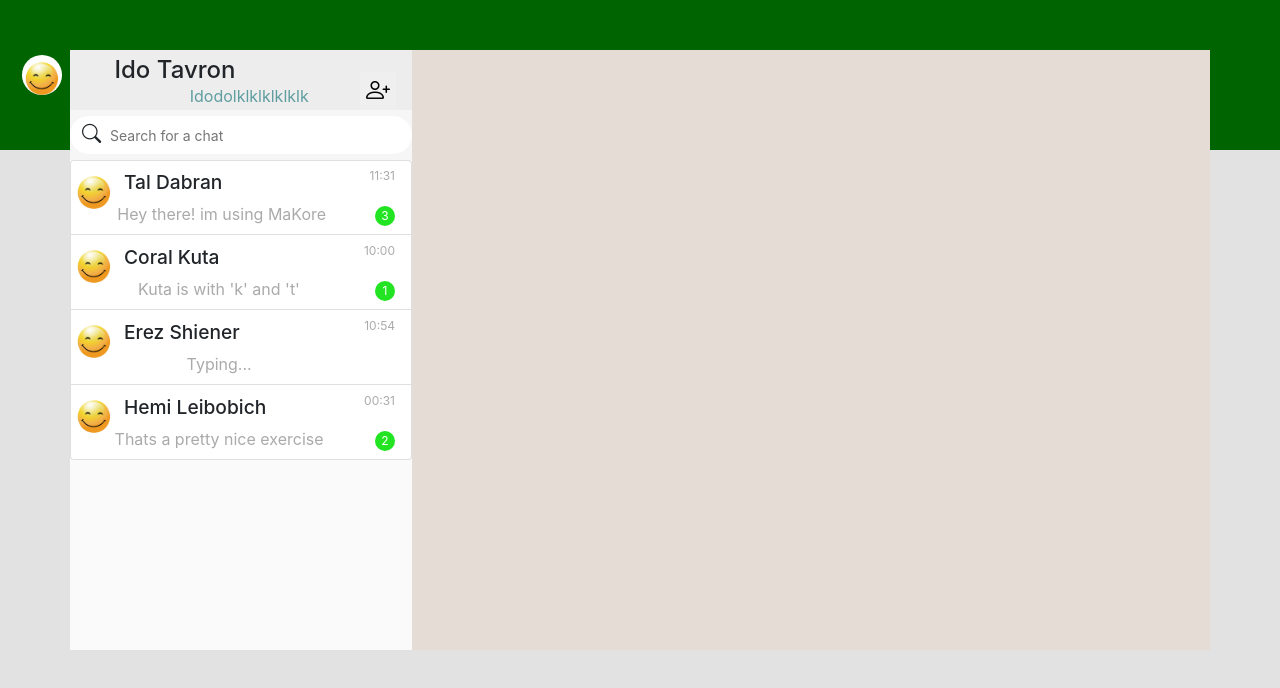
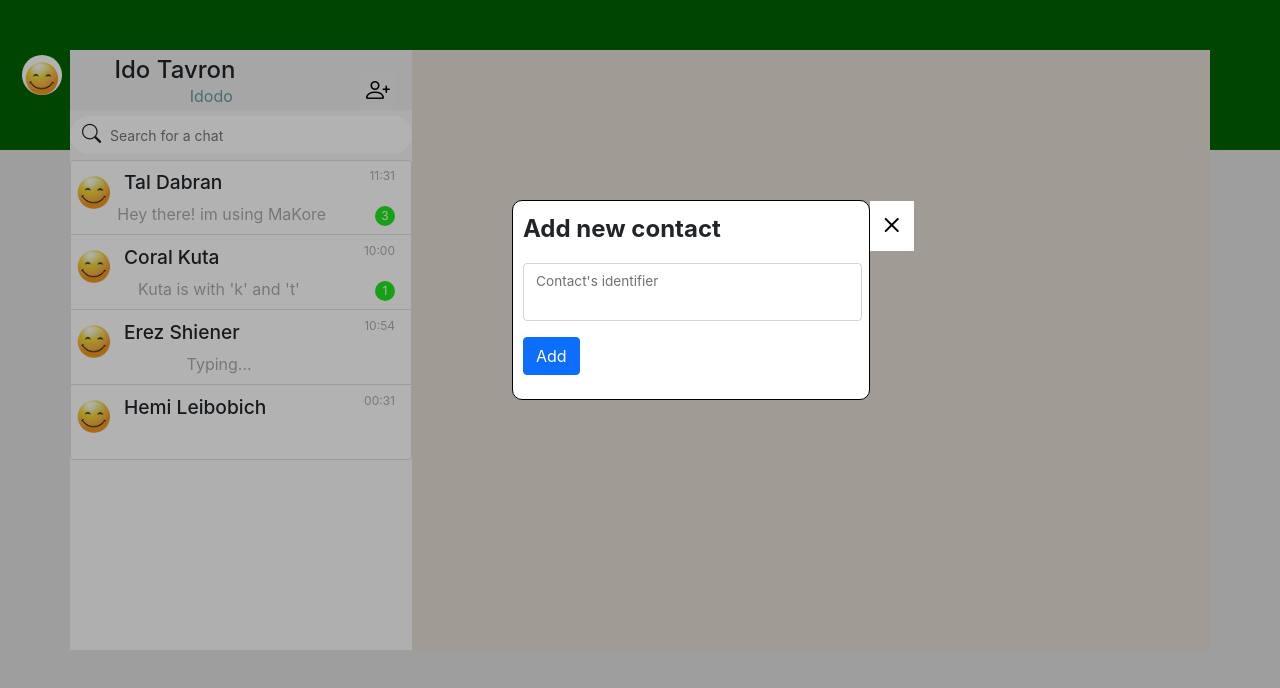
Before and after one commit to CoralKuta/MaKore, a React (Create React App) app: page / in a window 1280 px wide. Both pictures are taken after a click on the button 378 px from the left and 91 px from the top of the page. Shown: the top 688 px of the page. Built offline with nearby package versions, Linux system fonts and the light colour scheme.

Commit message:
Finishing the popup window

```diff
--- a/src/App.js
+++ b/src/App.js
@@ -4,12 +4,14 @@ import Search from './Search/Search.js'
 import MemberInfo from './MemberInfo/memberInfo';
 import { useState } from 'react';
 import ContactsListResult from './ContactsListResult/ContactsListResult';
+import PopUp from './PopUpComponent/PopUp';
+import './PopUp.css';
 
 function App() {
 
   const [contractList, setContractList] = useState(contacts);
-
-  const doSearch = function(searchName) {
+  const [buttonPopup, setButtonPopup] = useState(false);
+  const doSearch = function (searchName) {
     setContractList(contacts.filter((contact) => contact.name.includes(searchName)));
   }
 
@@ -19,14 +21,25 @@ function App() {
         <div className="ContactScreen">
           <div className="MemmberInfo">
             <MemberInfo />
+            <button onClick={() => setButtonPopup(true)} type="button" className="bi bi-person-plus"></button>
           </div>
           <div className="searchChat">
             <Search doSearch={doSearch} />
           </div>
-        <ContactsListResult contacts={contractList}/>
+          <ContactsListResult contacts={contractList} />
         </div>
         <div className="ChatScreen"></div>
       </div>
+      <PopUp trigger={buttonPopup} setTrigger={setButtonPopup}>
+          <span className = "addContact">Add new contact</span>
+          <form>
+            <div className="form-floating mb-3">
+            <input type="email" className="form-control" id="floatingInput"></input>
+            <label htmlFor="floatingInput">Contact's identifier</label>
+            </div>
+            <button type="Add" className="btn btn-primary">Add</button>
+          </form>
+        </PopUp>
     </div>
   );
 }
--- a/src/ContactItem/Contacts.js
+++ b/src/ContactItem/Contacts.js
@@ -5,7 +5,7 @@ function ContactsComp(contact) {
             <div className="img"> <img src={contact.image} className="rounded-circle" width="40px" alt=""></img></div>
             <h4 className="ContractName">{contact.name} </h4>
             <div className="time">{contact.time}</div>
-            <div className="LastMassage">{contact.massage}</div>
+            {contact.massage !== '' ? <div className="LastMassage">{contact.massage}</div> : null}
             {contact.noti !== 0 ? <div className="Notification">{contact.noti}</div> : null}
           </button>
     );
--- a/src/ContactItem/contactsList.js
+++ b/src/ContactItem/contactsList.js
@@ -3,6 +3,6 @@ import img from './img.jpeg';
 const contacts = [{image : img, name : "Tal Dabran", time : "11:31", massage : "Hey there! im using MaKore", noti : 3},
 {image : img, name : "Coral Kuta", time : "10:00", massage : "Kuta is with 'k' and 't'", noti : 1},
 {image : img, name : "Erez Shiener", time : "10:54", massage : "Typing...", noti : 0},
-{image : img, name : "Hemi Leibobich", time : "00:31", massage : "Thats a pretty nice exercise", noti : 2 }];
+{image : img, name : "Hemi Leibobich", time : "00:31", massage : "", noti : 0 }];
 
 export default contacts;
--- a/src/MemberInfo/memberInfo.js
+++ b/src/MemberInfo/memberInfo.js
@@ -1,13 +1,15 @@
 import img from './img.jpeg';
+
+
 function MemberInfo() {
+
     return (
         <div>
           <div className="img"> <img src={img}  className="rounded-circle" width="40px" alt=""></img></div>
           <div className="Name">
             <h4>Ido Tavron</h4>
           </div>
-          <div className="NickName">Idodolklklklklklk</div>
-          <button type="button" className="bi bi-person-plus"></button>
+          <div className="NickName">Idodo</div>
       </div>
     );
 }
--- /dev/null
+++ b/src/PopUp.css
@@ -0,0 +1,51 @@
+
+.popUp {
+  height: 100%;
+  width: 100%;
+  position: absolute;
+  top: 0;
+  left: 0;
+  backdrop-filter: brightness(70%);
+}
+
+.popUp-inner {
+  height: 25%;
+  width: 40%;
+  background-color: white;
+  border: 1px solid black;
+  display: block;
+  position: fixed;
+  padding-left: 10px;
+  margin: auto;
+  left: 40%;
+  bottom: 50%;
+  width: 28%;
+  border-radius: 10px;
+}
+
+.addContact {
+    position: relative;
+    float: left;
+    font-size: x-large;
+    font-weight: bold;
+    top: 5%;
+}
+
+form {
+    position: relative;
+    top: 6%;
+    margin-right: 2%;
+}
+
+.popUp-inner .bi-x {
+    position:relative;
+    top: 0%;
+    left: 43%;
+    background-color: white;
+    border: 0;
+    font-size: 2em;
+}
+
+.btn-primary {
+    position: absolute;
+}
--- /dev/null
+++ b/src/PopUpComponent/PopUp.js
@@ -0,0 +1,16 @@
+import React from 'react'
+import '../PopUp.css'
+
+function PopUp(props) {
+    return ( props.trigger) ? (
+        <div className="popUp">
+            <div className="popUp-inner">
+                <button onClick={() => props.setTrigger(false)} type="button" className="bi bi-x"></button>
+                { props.children }
+            </div>
+        </div>
+
+    ) : "";
+}
+
+export default PopUp;
```
Lines whose indentation alone changed are shown as unchanged.
